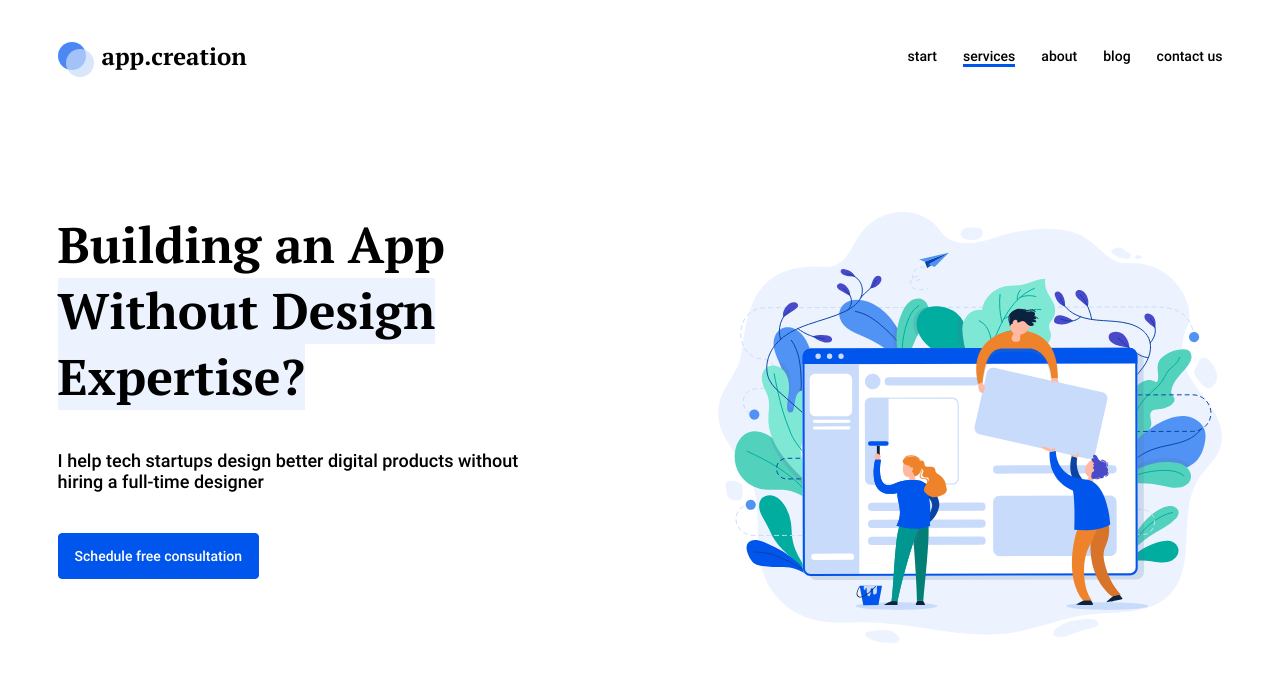
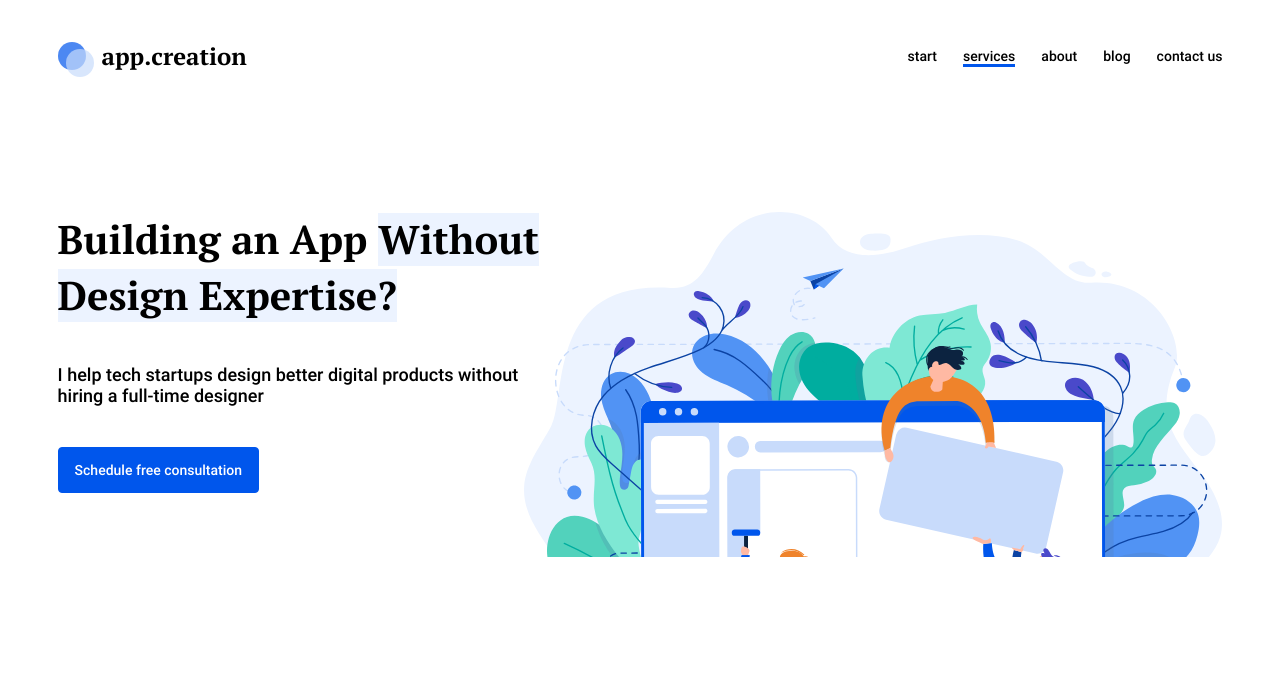
Before and after one commit to WebHeroSchool/final-project-css_almal, a plain HTML site: page index.html in a window 1280 px wide. Drawn offline with Linux system fonts and the light colour scheme.

Commit message:
refactoring

```diff
--- a/style.css
+++ b/style.css
@@ -145,6 +145,8 @@ body {
   transition: all 0.35s;
 }
 
+
+
 @media (max-width: 768px) {
   .hamburger-menu {
     display: block;
@@ -201,7 +203,7 @@ body {
     width: 25px;
     height: 17px;
     cursor: pointer;
-    z-index: 1;
+    z-index: 3;
   }
 
   .menu__btn > span,
@@ -236,6 +238,7 @@ body {
     margin: 0;
     padding: 180px 0;
     background-color: #fff;
+    z-index: 2;
   }
 
   .menu__item {
@@ -263,6 +266,22 @@ body {
     visibility: visible;
     right: 0;
   }
+
+}
+
+@media (min-width: 769px) {
+  .wrapper {
+    width: 91%;
+  }
+
+  .main {
+    background-size: 60%;
+  }
+
+  .main__title {
+    font: bold 40px/56px pt_serif, arial, helvetica, sans-serif;
+  }
+
 }
 
 @media (min-width: 1024px) {
```
